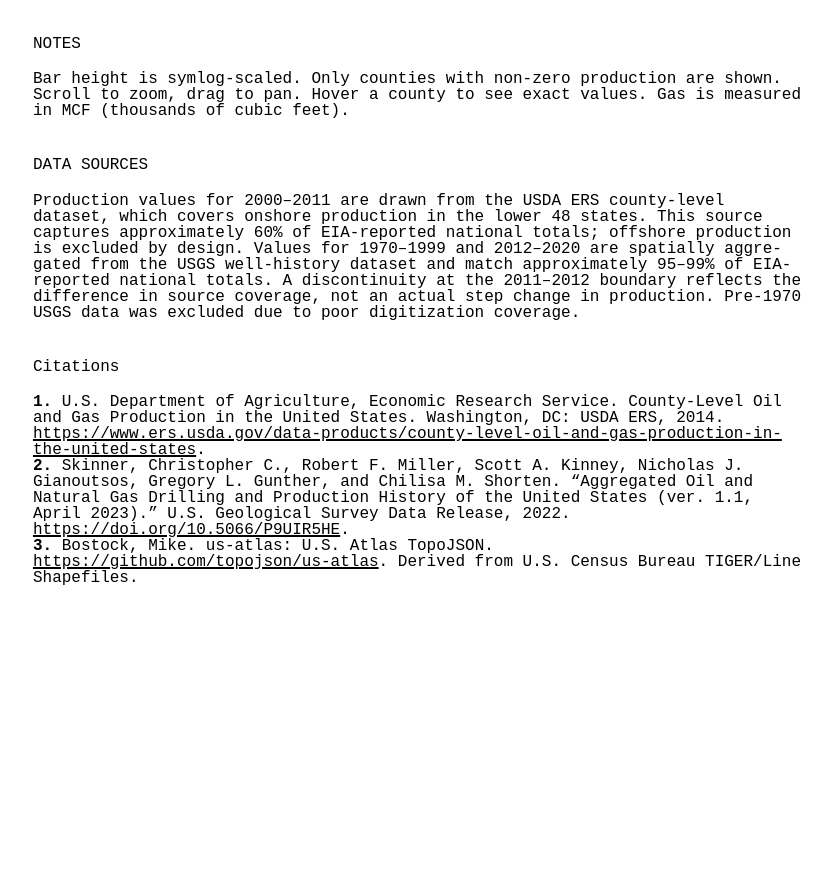
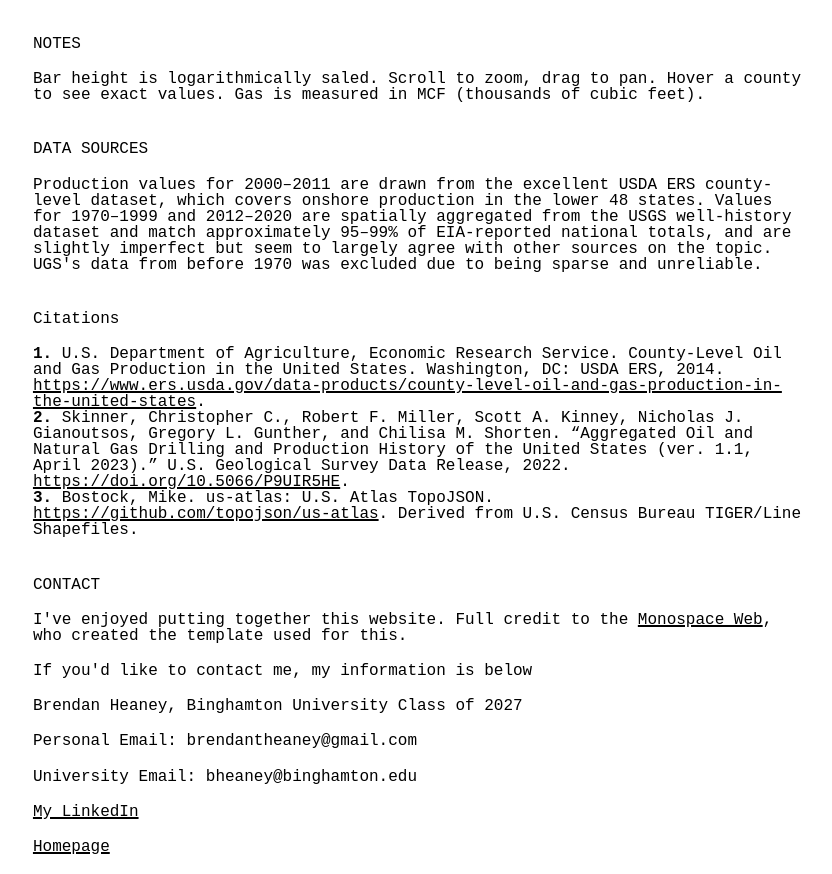
Before and after one commit to brendantheaney/skills-github-pages, a website with bundled scripts: page oilgas/index.html in a window 1280 px wide. Shown: the part 996-1870 px from the top of the page, without its empty margins (223-1055 px from the left). Before the commit the page ends 1601 px from the top, so only its background shows below. Built offline with nearby package versions, Linux system fonts and the light colour scheme; a web font is replaced by a local one.

Commit message:
Revise notes and add contact section in index.html
Updated text for clarity and added contact information.

```diff
--- a/oilgas/index.html
+++ b/oilgas/index.html
@@ -70,21 +70,18 @@
 
 <h2>Notes</h2>
 <p>
-  Bar height is symlog-scaled. Only counties with non-zero production are shown.
+  Bar height is logarithmically saled.
   Scroll to zoom, drag to pan. Hover a county to see exact values.
   Gas is measured in MCF (thousands of cubic feet).
 </p>
 
 <h2>Data Sources</h2>
 <p>
-  Production values for <strong>2000&ndash;2011</strong> are drawn from the USDA ERS county-level
-  dataset, which covers onshore production in the lower 48 states. This source captures
-  approximately 60% of EIA-reported national totals; offshore production is excluded by design.
+  Production values for <strong>2000&ndash;2011</strong> are drawn from the excellent USDA ERS county-level
+  dataset, which covers onshore production in the lower 48 states.
   Values for <strong>1970&ndash;1999</strong> and <strong>2012&ndash;2020</strong> are spatially
   aggregated from the USGS well-history dataset and match approximately 95&ndash;99% of
-  EIA-reported national totals. A <strong>discontinuity at the 2011&ndash;2012 boundary</strong>
-  reflects the difference in source coverage, not an actual step change in production.
-  Pre-1970 USGS data was excluded due to poor digitization coverage.
+  EIA-reported national totals, and are slightly imperfect but seem to largely agree with other sources on the topic. UGS's data from before 1970 was excluded due to being sparse and unreliable.
 </p>
 
 <h3>Citations</h3>
@@ -116,5 +113,17 @@
 <script src="https://cdn.jsdelivr.net/npm/d3@7.9.0/dist/d3.min.js"></script>
 <script src="https://cdn.jsdelivr.net/npm/topojson-client@3.1.0/dist/topojson-client.min.js"></script>
 <script type="module" src="js/main.js"></script>
+
+<h2 id="Contact">Contact</h2>
+
+<p>I've enjoyed putting together this website. Full credit to the <a
+href="https://github.com/owickstrom/the-monospace-web">Monospace Web</a>, who created the template used for this.</p>
+<p> If you'd like to contact me, my information is below</p>
+<p><tab>Brendan Heaney, Binghamton University Class of 2027</p>
+ <p>Personal Email:<em> brendantheaney@gmail.com</em></p>
+ <p>    University Email:<em> bheaney@binghamton.edu</em></p>
+ <p><a href="https://www.linkedin.com/in/brendan-heaney-573815214/">My LinkedIn</a></p>
+
+ <p><a href="index.html">Homepage</a></p>
 </body>
 </html>
```
